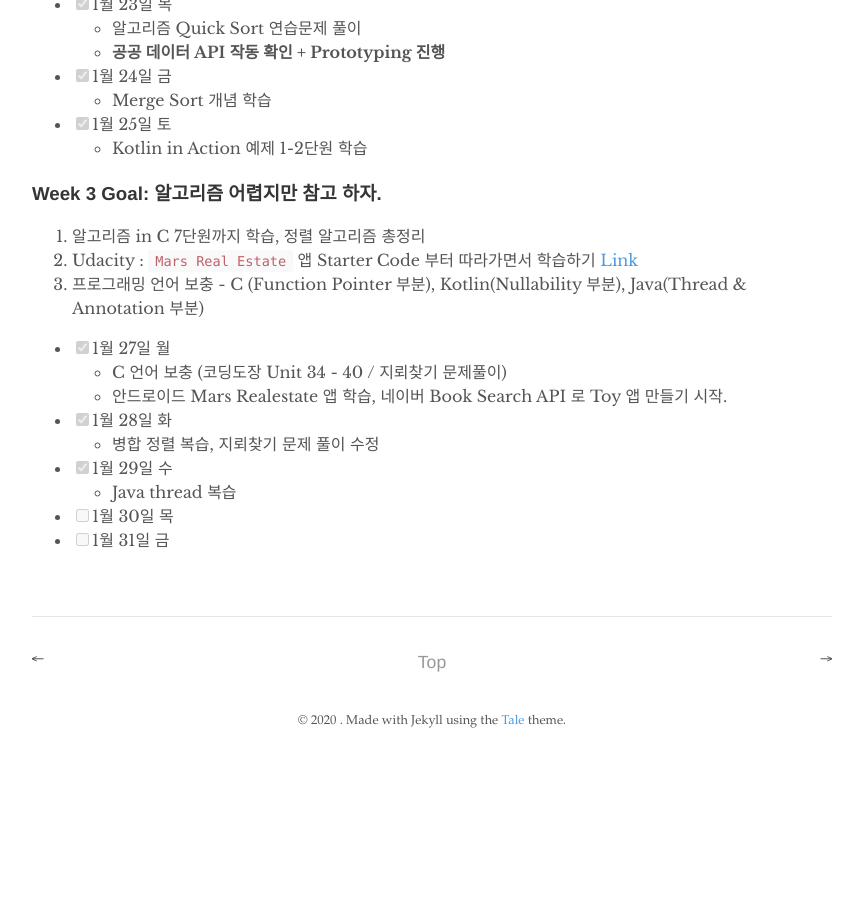
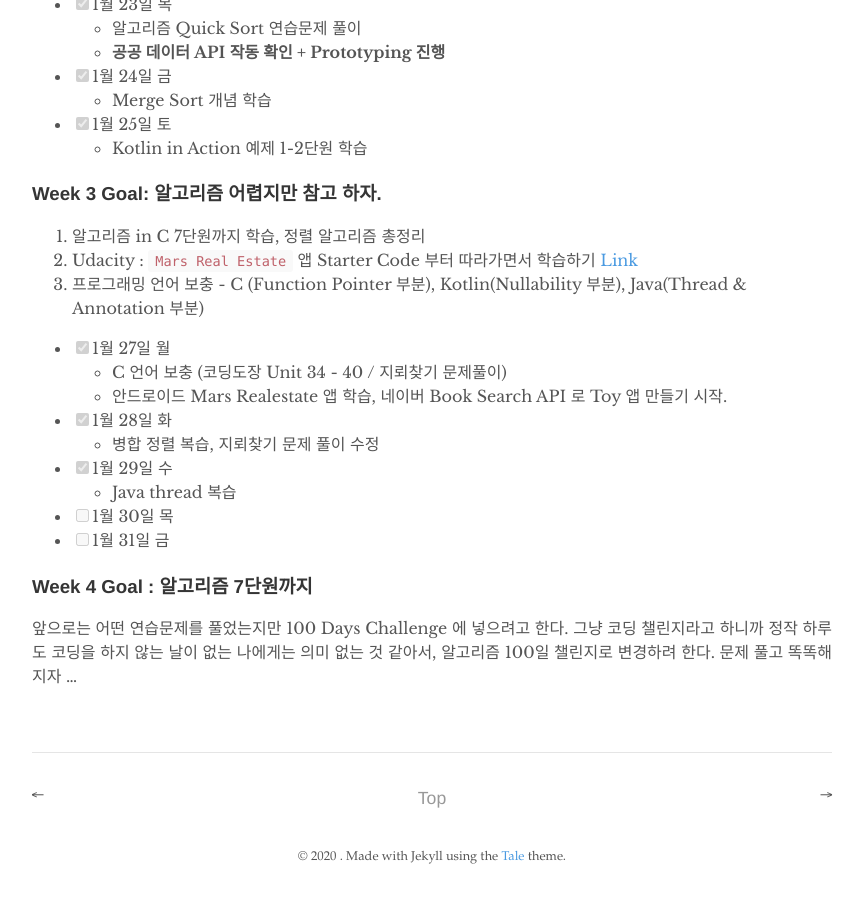
Before and after one commit to SaraHan774/sara_blog, a Jekyll site: the page built from _posts/2020-01-13-100-Days-of-Code-Challenge.md, in a window 1280 px wide and 900 px high, scrolled down 1118 px. Shown: the whole window, without its empty margins (208-1071 px from the left). Built offline with Jekyll 4.4.1, drawn with Linux system fonts in a browser that asks for light colours; comment, search, counter and statistics services are not loaded; before the commit the page ends 1882 px from its top, so only the background shows below that.

Commit message:
update config

```diff
--- a/_config.yml
+++ b/_config.yml
@@ -29,7 +29,7 @@ url: "https://sarahan774.github.io" # the base hostname & protocol for your site
 google_analytics: UA-145918328-1
 
 # Build settings
-theme: tale
+# theme: tale
 permalink:  /:year-:month-:day/:title
 paginate:   5
 
--- a/_posts/2020-01-13-100-Days-of-Code-Challenge.md
+++ b/_posts/2020-01-13-100-Days-of-Code-Challenge.md
@@ -54,3 +54,8 @@ comments: true
   * Java thread 복습
 - [ ] 1월 30일 목
 - [ ] 1월 31일 금
+
+### Week 4 Goal : 알고리즘 7단원까지
+앞으로는 어떤 연습문제를 풀었는지만 100 Days Challenge 에 넣으려고 한다. 그냥 코딩 챌린지라고 하니까 정작
+하루도 코딩을 하지 않는 날이 없는 나에게는 의미 없는 것 같아서, 알고리즘 100일 챌린지로 변경하려 한다.
+문제 풀고 똑똑해지자 ...
```
